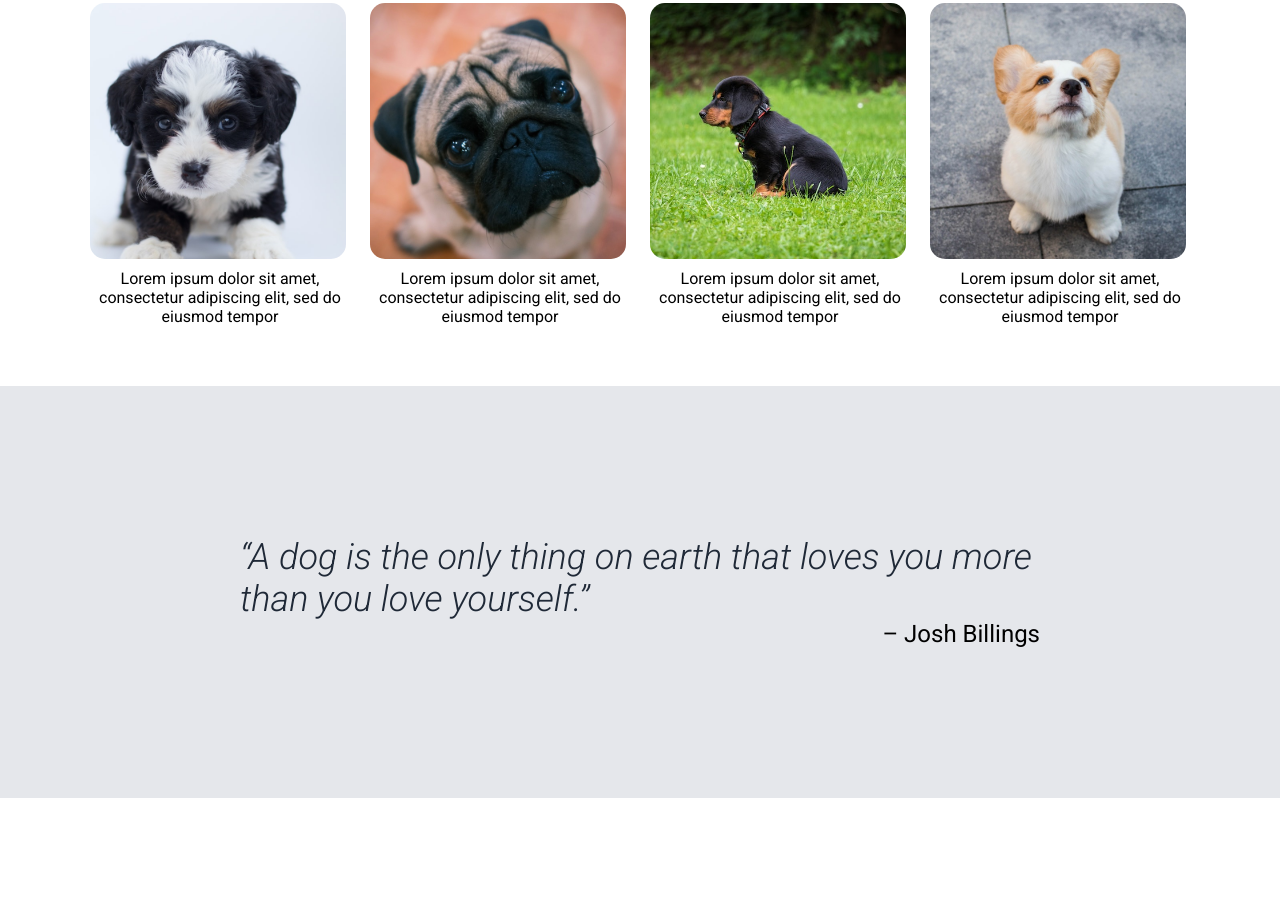
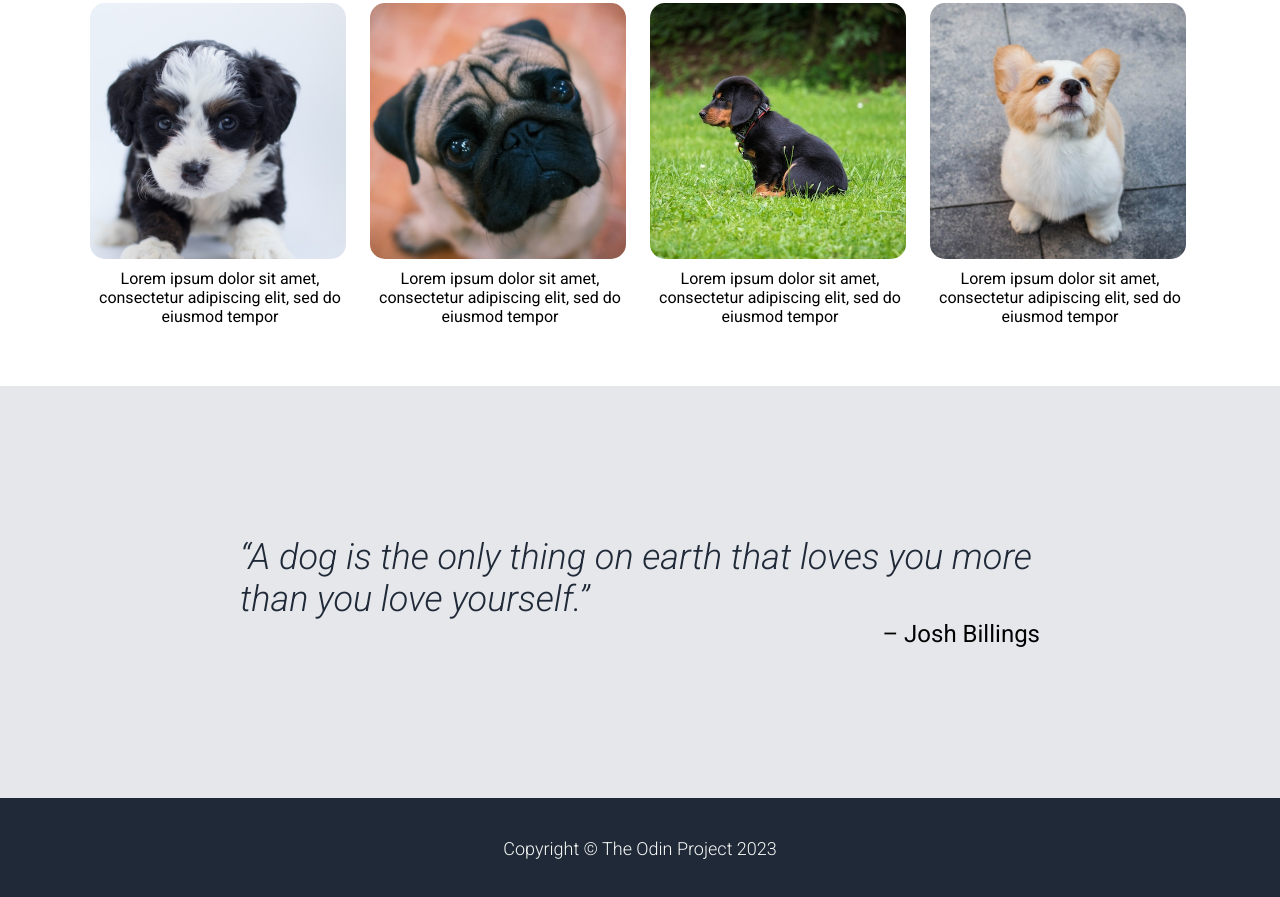
Before and after one commit to ayan-IN/paw-paw, a plain HTML site: page index.html in a window 1280 px wide. Shown: the part 673-1570 px from the top of the page. Before the commit the page ends 1471 px from the top, so only its background shows below. Drawn offline with Linux system fonts and the light colour scheme.

Commit message:
Add Footer Section.

```diff
--- a/index.html
+++ b/index.html
@@ -104,6 +104,10 @@
     </div>
 
     <!-- Footer Section -->
-    <div></div>
+    <div class="footer-main">
+      <div class="footer-container">
+        <p>Copyright &#169; The Odin Project 2023</p>
+      </div>
+    </div>
   </body>
 </html>
--- a/styles.css
+++ b/styles.css
@@ -5,12 +5,13 @@
   font-family: 'Roboto', 'sans-serif';
 }
 /* Hero Section */
-.hero-container {
+.hero-container,.footer-main {
   background-color: #1f2937;
   display: flex;
   flex-direction: column;
   justify-content: center;
   align-items: center;
+  color: #f9faf8;
 }
 /* Navigation Section */
 .navigationbar-container {
@@ -158,3 +159,17 @@
   font-size: 24px;
   color: #000;
 }
+
+
+/* Footer Section */
+.footer-main{
+  padding: 40px 0px;
+}
+.footer-container{
+  max-width: 1100px;
+  width: 100%;
+  display: flex;
+  justify-content: center;
+  font-size: 18px;
+  font-weight: 300;
+}
```
